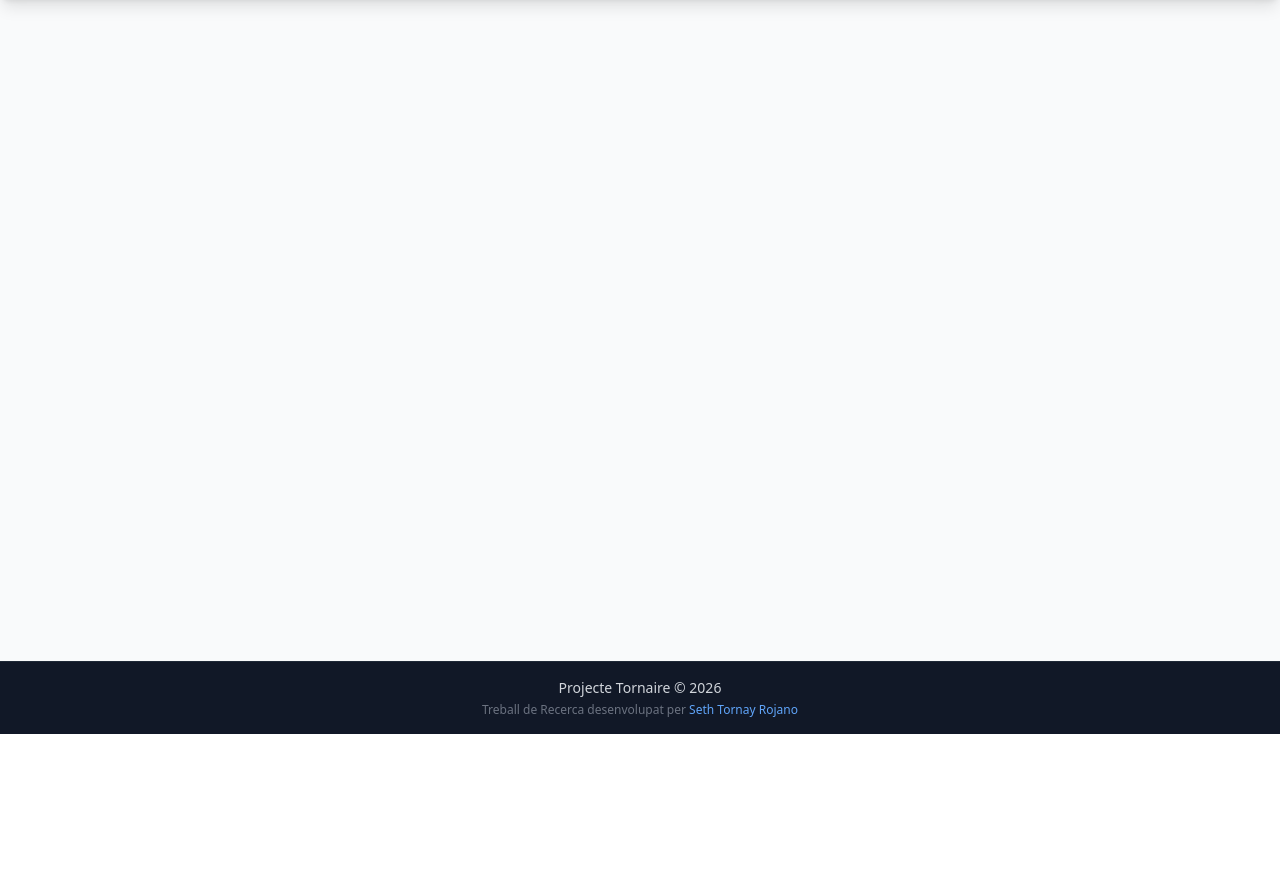
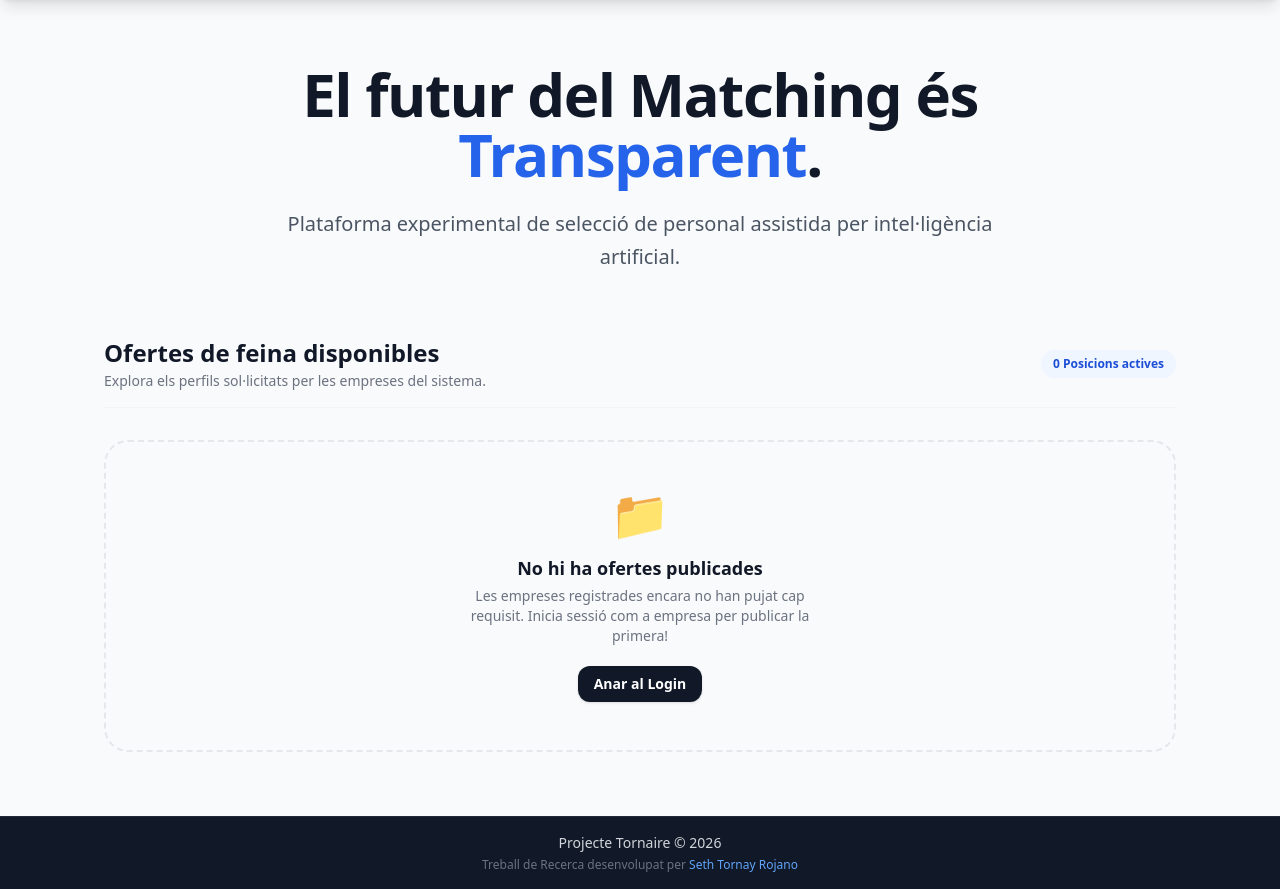
Before and after one commit to JoelTR29/tornaire-app, a FastAPI app: page / in a window 1280 px wide. Shown: the part 66-955 px from the top of the page. Before the commit the page ends 800 px from the top, so only its background shows below. Run offline with FastAPI, Linux system fonts and the light colour scheme; data that the repository does not hold is empty; some libraries are stand-ins or nearby versions.

Commit message:
Refactor authentication template responses to include request context; enhance job offers display on homepage with dynamic content

```diff
--- a/app/main.py
+++ b/app/main.py
@@ -50,7 +50,34 @@ def get_current_user(session_user: str):
 @app.get("/")
 async def home(request: Request, session_user: str = Cookie(None)):
     current_user = get_current_user(session_user)
-    return templates.TemplateResponse(request, "index.html", {"current_user": current_user})
+
+    # 1. Connectem amb SQLite per recuperar les ofertes actives
+    connection = get_connection()
+    ofertes = []
+    try:
+        cursor = connection.cursor()
+        # Fem un JOIN per obtenir el 'nom_empresa' de la taula d'usuaris usant el 'user_id'
+        cursor.execute("""
+            SELECT job_offers.*, users.nom_empresa
+            FROM job_offers
+            JOIN users ON job_offers.user_id = users.id
+            ORDER BY job_offers.created_at DESC
+        """)
+        ofertes = cursor.fetchall()  # Retorna una llista de files de la base de dades
+    except Exception as e:
+        print(f"⚠️ Error en carregar les ofertes: {e}")
+    finally:
+        connection.close()
+
+    # 2. Passem la llista d'ofertes ("ofertes") cap al fitxer HTML
+    return templates.TemplateResponse(
+        request,
+        "index.html",
+        {
+            "current_user": current_user,
+            "ofertes": ofertes,
+        },
+    )
 
 @app.get("/candidat")
 async def candidat(request: Request, session_user: str = Cookie(None)):
--- a/templates/index.html
+++ b/templates/index.html
@@ -1,5 +1,91 @@
 {% extends "base.html" %}
 
 {% block content %}
+<section class="max-w-6xl mx-auto py-10 px-4">
 
+    <!-- Hero Section del TdR -->
+    <div class="text-center max-w-3xl mx-auto mb-16">
+        <h1 class="text-4xl md:text-6xl font-black text-gray-900 tracking-tight leading-none">
+            El futur del Matching és <span class="text-blue-600">Transparent</span>.
+        </h1>
+        <p class="mt-6 text-xl text-gray-600 leading-relaxed">
+            Plataforma experimental de selecció de personal assistida per intel·ligència artificial.
+        </p>
+    </div>
+
+    <!-- Títol de la secció d'ofertes -->
+    <div class="flex items-center justify-between mb-8 border-b border-gray-100 pb-4">
+        <div>
+            <h2 class="text-2xl font-bold text-gray-900">Ofertes de feina disponibles</h2>
+            <p class="text-sm text-gray-500 mt-0.5">Explora els perfils sol·licitats per les empreses del sistema.</p>
+        </div>
+        <span class="bg-blue-50 text-blue-700 text-xs font-bold px-3 py-1.5 rounded-full">
+            {{ ofertes|length }} Posicions actives
+        </span>
+    </div>
+
+    <!-- LLISTAT DINÀMIC D'OFERTES -->
+    {% if not ofertes %}
+    <!-- Estat buit (quan tornaire.db no té cap oferta encara) -->
+    <div class="bg-gray-50 rounded-3xl p-12 text-center border-2 border-dashed border-gray-200">
+        <span class="text-5xl">📁</span>
+        <h3 class="mt-4 text-lg font-bold text-gray-900">No hi ha ofertes publicades</h3>
+        <p class="text-gray-500 text-sm mt-1 max-w-sm mx-auto">
+            Les empreses registrades encara no han pujat cap requisit. Inicia sessió com a empresa per publicar la primera!
+        </p>
+        <div class="mt-5">
+            <a href="/login" class="inline-flex items-center justify-center rounded-xl bg-gray-900 px-4 py-2 text-sm font-semibold text-white shadow hover:bg-gray-800 transition">
+                Anar al Login
+            </a>
+        </div>
+    </div>
+    {% else %}
+
+    <!-- Grid amb les targetes d'ofertes reals de la DB -->
+    <div class="grid gap-6 md:grid-cols-2 lg:grid-cols-3">
+        {% for oferta in ofertes %}
+        <div class="bg-white rounded-3xl p-6 shadow-xl shadow-slate-100/50 border border-gray-100 flex flex-col justify-between hover:border-blue-200 hover:-translate-y-1 transition duration-300">
+            <div>
+                <!-- Capçalera de la targeta -->
+                <div class="flex items-start justify-between gap-2 mb-4">
+                    <span class="inline-flex items-center gap-1 rounded-xl bg-blue-50 px-3 py-1 text-xs font-semibold text-blue-700">
+                        💼 {{ oferta.modality }}
+                    </span>
+                    <span class="text-xs text-gray-400 font-medium">
+                        {{ oferta.created_at[:10] }} <!-- Mostra només la data AAAA-MM-DD -->
+                    </span>
+                </div>
+
+                <!-- Títol i Empresa -->
+                <h3 class="text-xl font-bold text-gray-900 line-clamp-1" title="{{ oferta.title }}">
+                    {{ oferta.title }}
+                </h3>
+                <p class="text-sm text-gray-500 font-medium flex items-center gap-1 mt-1">
+                    🏢 {{ oferta.nom_empresa }}
+                </p>
+
+                <!-- Ubicació i Salari -->
+                <div class="grid grid-cols-2 gap-2 my-4 bg-gray-50 p-3 rounded-2xl text-xs font-semibold text-gray-600">
+                    <div>📍 {{ oferta.location }}</div>
+                    <div class="text-right text-emerald-600">💰 {{ oferta.salary }}</div>
+                </div>
+
+                <!-- Descripció curta -->
+                <p class="text-sm text-gray-600 line-clamp-3 leading-relaxed mb-4">
+                    {{ oferta.description }}
+                </p>
+            </div>
+
+            <!-- Botó d'acció per al candidat -->
+            <div class="pt-4 border-t border-gray-50 mt-auto">
+                <a href="/candidat" class="w-full inline-flex items-center justify-center rounded-2xl bg-slate-900 px-4 py-3 text-sm font-bold text-white hover:bg-blue-600 transition duration-200 shadow-sm">
+                    Avaluar el meu CV amb IA 🤖
+                </a>
+            </div>
+        </div>
+        {% endfor %}
+    </div>
+    {% endif %}
+
+</section>
 {% endblock %}
```
Also changed, not shown: app/auth.py (+50 -23 lines).
